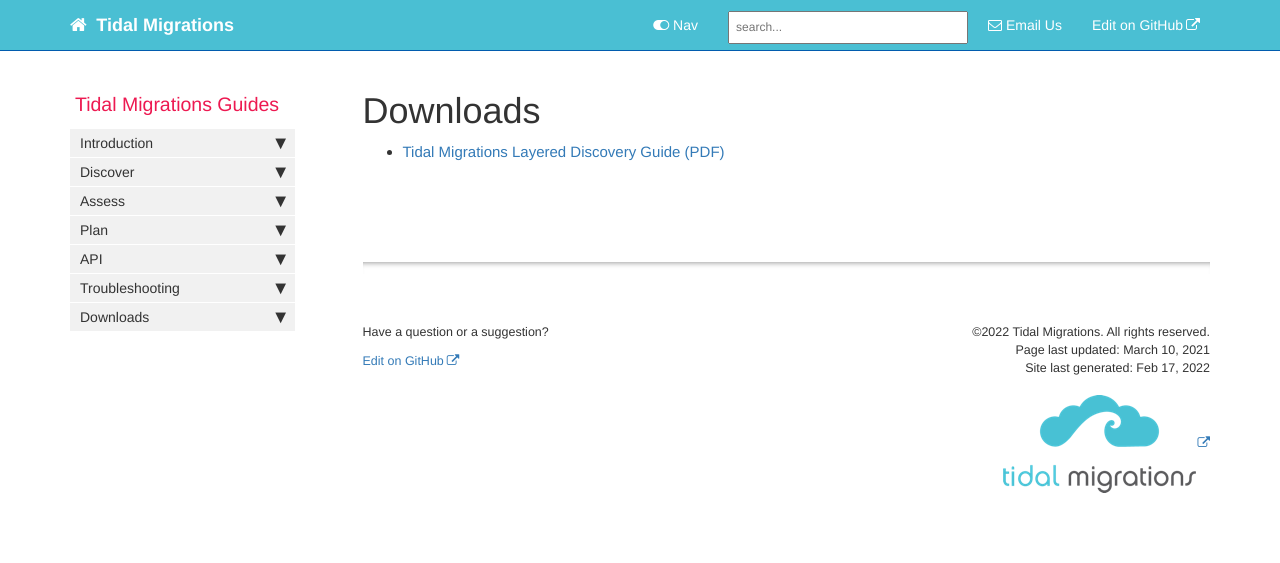
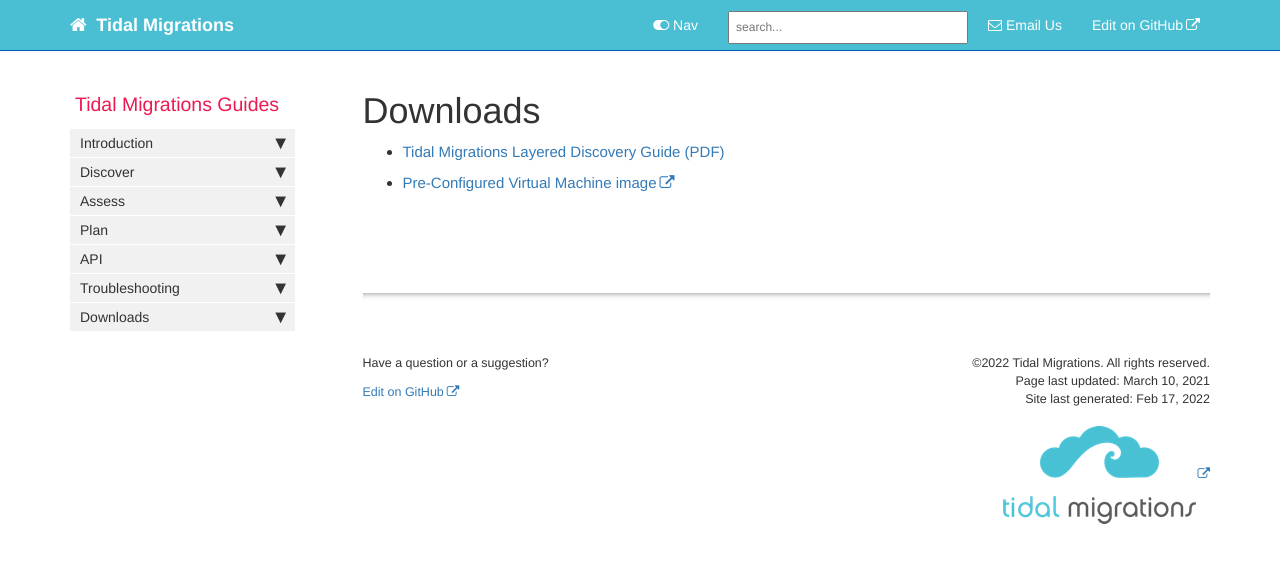
Before and after one commit to tidalmigrations/tidalmigrations.github.io, a Jekyll site: the page built from pages/user guides/downloads.md, in a window 1280 px wide. Shown: the top 563 px of the page. Built offline with Jekyll 4.4.1, drawn with Linux system fonts in a browser that asks for light colours; nearby versions of some CDN libraries; comment, search, counter and statistics services are not loaded.

Commit message:
Add preconfig OVA in download section

```diff
--- a/pages/user guides/downloads.md
+++ b/pages/user guides/downloads.md
@@ -6,3 +6,4 @@ permalink: downloads.html
 ---
 
 - [Tidal Migrations Layered Discovery Guide (PDF)](/book/discover.pdf)
+- [Pre-Configured Virtual Machine image](https://guides.tidalmg.com/pre-configured-vms.html)
```
